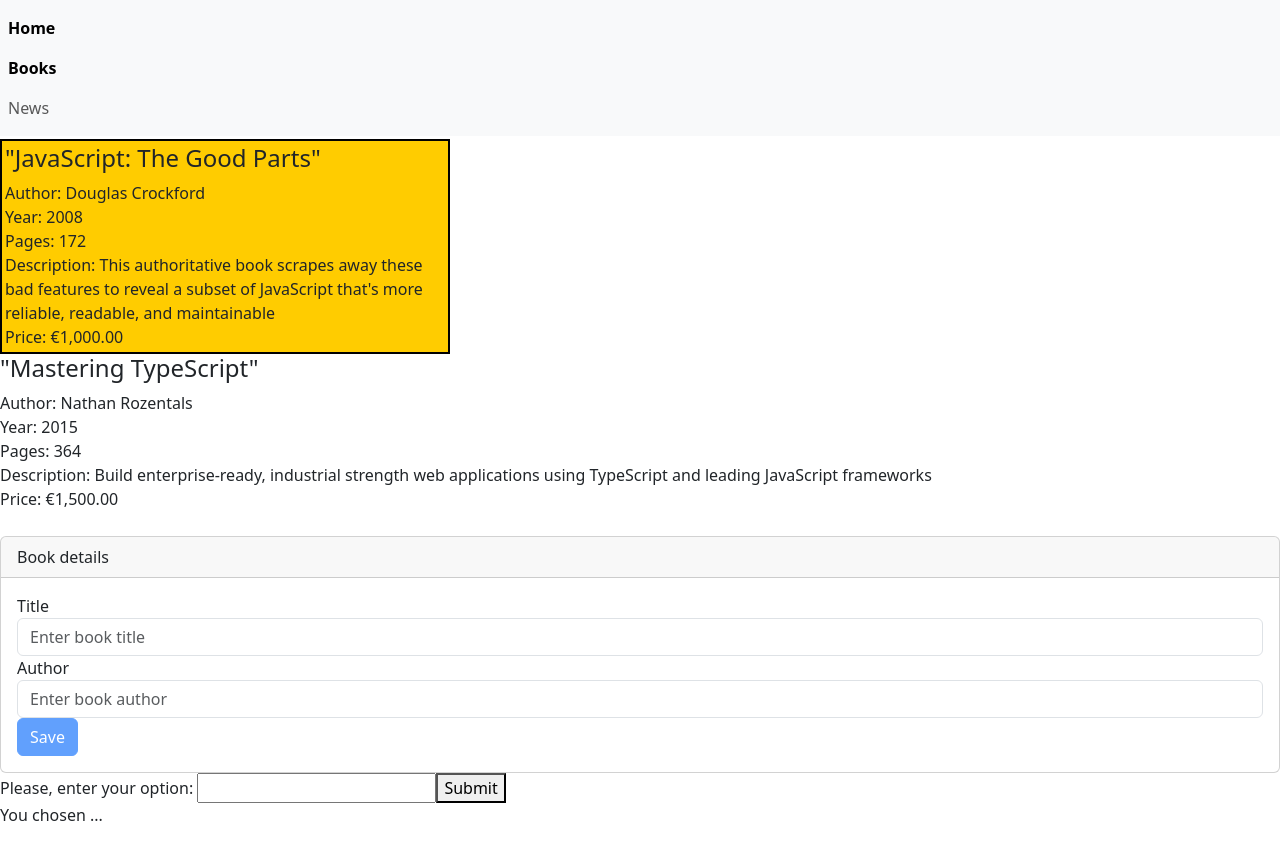
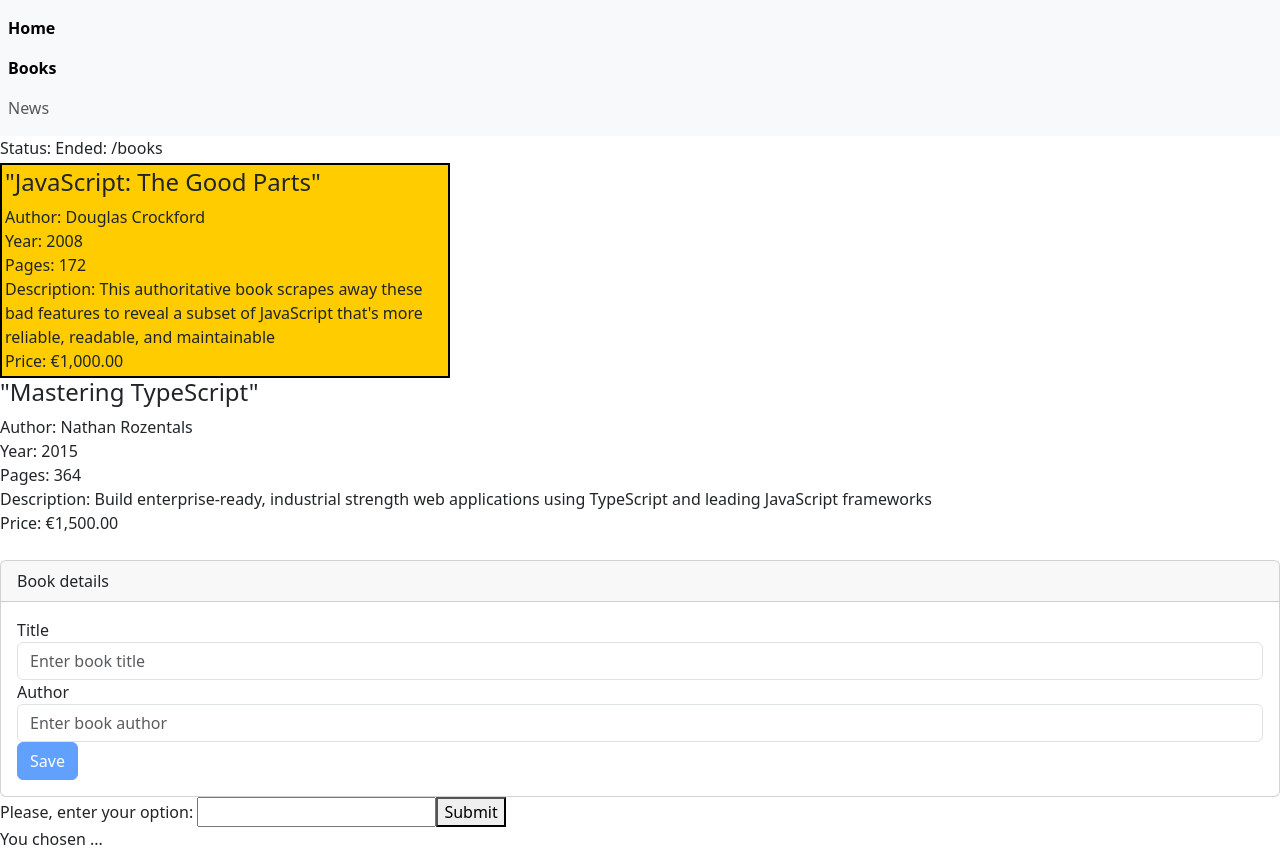
Before and after one commit to it-discovery/angular_advanced, an Angular app: page /books in a window 1280 px wide. Before the commit the page ends 827 px from the top, so only its background shows below. Built offline with nearby package versions, Linux system fonts and the light colour scheme.

Commit message:
Task 4.1 Add navigation status

```diff
--- a/src/app/app.component.html
+++ b/src/app/app.component.html
@@ -11,6 +11,6 @@
     </div>
   </nav>
 </header>
-
+<app-status></app-status>
 
 <router-outlet></router-outlet>
--- a/src/app/app.module.ts
+++ b/src/app/app.module.ts
@@ -15,6 +15,7 @@
 import {NewsComponent} from './news/news.component';
 import {AppRoutingModule} from "./app-routing.module";
 import {HomeComponent} from './home/home.component';
+import {StatusComponent} from './status/status.component';
 
 @NgModule({
   declarations: [
@@ -24,7 +25,8 @@
     BookRegistrationComponent,
     BookDetailsComponent,
     NewsComponent,
-    HomeComponent
+    HomeComponent,
+    StatusComponent
   ],
   imports: [
     BrowserModule,
--- /dev/null
+++ b/src/app/status/status.component.html
@@ -0,0 +1 @@
+<div>Status: {{ status }}</div>
--- /dev/null
+++ b/src/app/status/status.component.ts
@@ -0,0 +1,22 @@
+import {Component} from '@angular/core';
+import {NavigationEnd, NavigationStart, Router} from "@angular/router";
+
+@Component({
+  selector: 'app-status',
+  templateUrl: './status.component.html',
+  styleUrl: './status.component.css'
+})
+export class StatusComponent {
+
+  status: string | undefined;
+
+  constructor(private router: Router) {
+    router.events.subscribe((event) => {
+      if (event instanceof NavigationStart) {
+        this.status = 'Started: ' + event.url;
+      } else if (event instanceof NavigationEnd) {
+        this.status = 'Ended: ' + event.url;
+      }
+    })
+  }
+}
```
Also changed, not shown: src/app/status/status.component.css (added), 1 other file (tests, documents, lock files or other folders).
